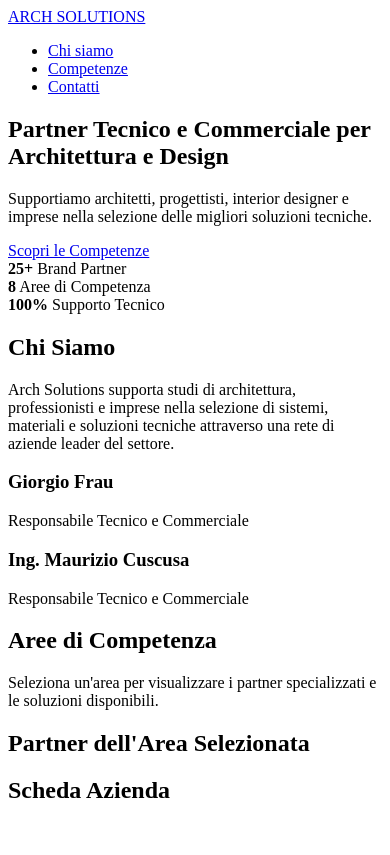
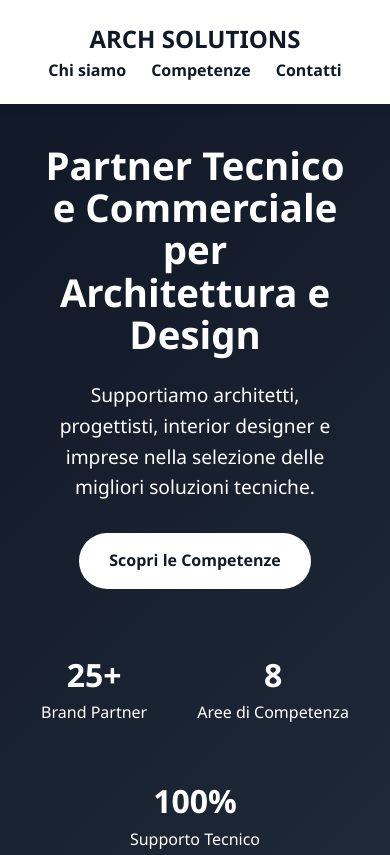
Before and after one commit to giofrau-agenzia/Arch-Solutions, a plain HTML site: page index.html in a window 390 px wide. Shown: the top 855 px of the page. Drawn offline with Linux system fonts and the light colour scheme.

Commit message:
Refactor CSS styles and add global resets

```diff
--- a/style.css
+++ b/style.css
@@ -1,110 +1,242 @@
-.partner {
-  display: block;
-  margin-top: 12px;
-  padding: 12px 16px;
-  border-radius: 12px;
-  background: #f3f4f6;
-  color: #111827;
-  font-weight: 600;
-  cursor: pointer;
-  transition: background 0.2s ease, transform 0.2s ease;
+*{
+margin:0;
+padding:0;
+box-sizing:border-box;
 }
 
-.partner:hover {
-  background: #dbeafe;
-  transform: translateY(-1px);
+html{
+scroll-behavior:smooth;
 }
 
-.button {
-  display: inline-block;
-  padding: 12px 20px;
-  border-radius: 999px;
-  background: #111827;
-  color: #fff;
-  text-decoration: none;
-  font-weight: 700;
+body{
+font-family:Segoe UI,Arial,sans-serif;
+background:#f5f7fa;
+color:#222;
+line-height:1.6;
 }
 
-.button:hover {
-  background: #1f2937;
+.container{
+width:min(1400px,90%);
+margin:auto;
 }
 
-.area-detail,
-.company-detail {
-  display: none;
-  margin-top: 30px;
-  padding: 30px;
-  border-radius: 18px;
-  background: white;
-  box-shadow: 0 4px 15px rgba(0,0,0,0.08);
+header{
+position:sticky;
+top:0;
+background:#fff;
+box-shadow:0 2px 10px rgba(0,0,0,.08);
+z-index:1000;
 }
 
-.area-detail h2,
-.company-detail h2 {
-  margin-bottom: 15px;
-  font-size: 1.8rem;
+.nav{
+height:80px;
+display:flex;
+justify-content:space-between;
+align-items:center;
 }
 
-.area-detail h3,
-.company-detail h3 {
-  margin: 18px 0 10px;
+.logo{
+font-size:24px;
+font-weight:700;
+text-decoration:none;
+color:#111827;
 }
 
-.company-detail ul {
-  margin-left: 20px;
-  line-height: 1.8;
+.menu{
+display:flex;
+gap:25px;
+list-style:none;
 }
 
-.card {
-  background: white;
-  padding: 30px;
-  border-radius: 16px;
-  cursor: pointer;
-  box-shadow: 0 4px 15px rgba(0,0,0,.08);
-  transition: transform 0.25s ease, box-shadow 0.25s ease;
+.menu a{
+text-decoration:none;
+color:#111827;
+font-weight:600;
 }
 
-.card:hover {
-  transform: translateY(-5px);
+.hero{
+min-height:90vh;
+background:linear-gradient(
+135deg,
+#111827,
+#1f2937
+);
+color:#fff;
+display:flex;
+align-items:center;
+justify-content:center;
+text-align:center;
+padding:40px;
 }
 
-.card h3 {
-  margin-top: 12px;
-  font-size: 1.2rem;
+.hero-content{
+max-width:900px;
 }
 
-.card p {
-  margin-top: 10px;
-  color: #4b5563;
+.hero h1{
+font-size:clamp(2.5rem,6vw,5rem);
+line-height:1.1;
+margin-bottom:25px;
 }
 
-.tags {
-  display: flex;
-  flex-wrap: wrap;
-  gap: 10px;
-  margin-top: 15px;
+.hero p{
+font-size:1.2rem;
+margin-bottom:30px;
 }
 
-.tags span {
-  background: #dbeafe;
-  color: #1f2937;
-  padding: 8px 12px;
-  border-radius: 999px;
-  font-size: 13px;
-  font-weight: 600;
+.btn-primary{
+display:inline-block;
+padding:15px 30px;
+background:#fff;
+color:#111827;
+text-decoration:none;
+border-radius:40px;
+font-weight:700;
 }
 
-document.querySelectorAll('.accordion-btn').forEach(btn => {
-  btn.addEventListener('click', () => {
-    const content = btn.nextElementSibling;
-    const symbol = btn.querySelector('span');
+.numbers{
+display:flex;
+justify-content:center;
+gap:50px;
+margin-top:60px;
+flex-wrap:wrap;
+}
 
-    if (content.style.maxHeight) {
-      content.style.maxHeight = null;
-      symbol.textContent = '+';
-    } else {
-      content.style.maxHeight = content.scrollHeight + 'px';
-      symbol.textContent = '−';
-    }
-  });
-});
+.numbers strong{
+display:block;
+font-size:2rem;
+}
+
+section{
+padding:80px 0;
+}
+
+.section-title{
+text-align:center;
+font-size:2.5rem;
+margin-bottom:20px;
+}
+
+.section-intro{
+text-align:center;
+margin-bottom:50px;
+color:#555;
+}
+
+.team-grid{
+display:grid;
+grid-template-columns:repeat(auto-fit,minmax(300px,1fr));
+gap:25px;
+margin-top:30px;
+}
+
+.team-card{
+background:#fff;
+padding:30px;
+border-radius:18px;
+box-shadow:0 4px 15px rgba(0,0,0,.08);
+}
+
+.competence-grid{
+display:grid;
+grid-template-columns:repeat(auto-fit,minmax(320px,1fr));
+gap:25px;
+margin-top:40px;
+}
+
+.competence-card{
+background:#fff;
+padding:25px;
+border-radius:18px;
+cursor:pointer;
+transition:.3s;
+box-shadow:0 4px 15px rgba(0,0,0,.08);
+}
+
+.competence-card:hover{
+transform:translateY(-5px);
+box-shadow:0 15px 25px rgba(0,0,0,.12);
+}
+
+.competence-card h3{
+margin-bottom:15px;
+}
+
+.competence-card ul{
+padding-left:20px;
+}
+
+.responsabile{
+margin-top:20px;
+padding:10px;
+background:#dbeafe;
+border-radius:10px;
+font-weight:600;
+}
+
+.area-partners{
+margin-top:60px;
+display:grid;
+grid-template-columns:
+repeat(auto-fit,minmax(220px,1fr));
+gap:20px;
+}
+
+.brand-card{
+background:#fff;
+padding:20px;
+border-radius:15px;
+text-align:center;
+cursor:pointer;
+border:1px solid #e5e7eb;
+transition:.3s;
+}
+
+.brand-card:hover{
+transform:translateY(-4px);
+box-shadow:0 10px 20px rgba(0,0,0,.08);
+}
+
+.brand-card img{
+width:100%;
+height:90px;
+object-fit:contain;
+}
+
+.company-detail{
+margin-top:50px;
+padding:30px;
+background:#fff;
+border-radius:18px;
+box-shadow:0 4px 15px rgba(0,0,0,.08);
+}
+
+footer{
+background:#111827;
+color:white;
+text-align:center;
+padding:60px 20px;
+}
+
+footer a{
+color:#fff;
+}
+
+@media(max-width:768px){
+
+.nav{
+flex-direction:column;
+height:auto;
+padding:20px 0;
+}
+
+.menu{
+flex-wrap:wrap;
+justify-content:center;
+}
+
+.hero h1{
+font-size:2.4rem;
+}
+
+}
```
